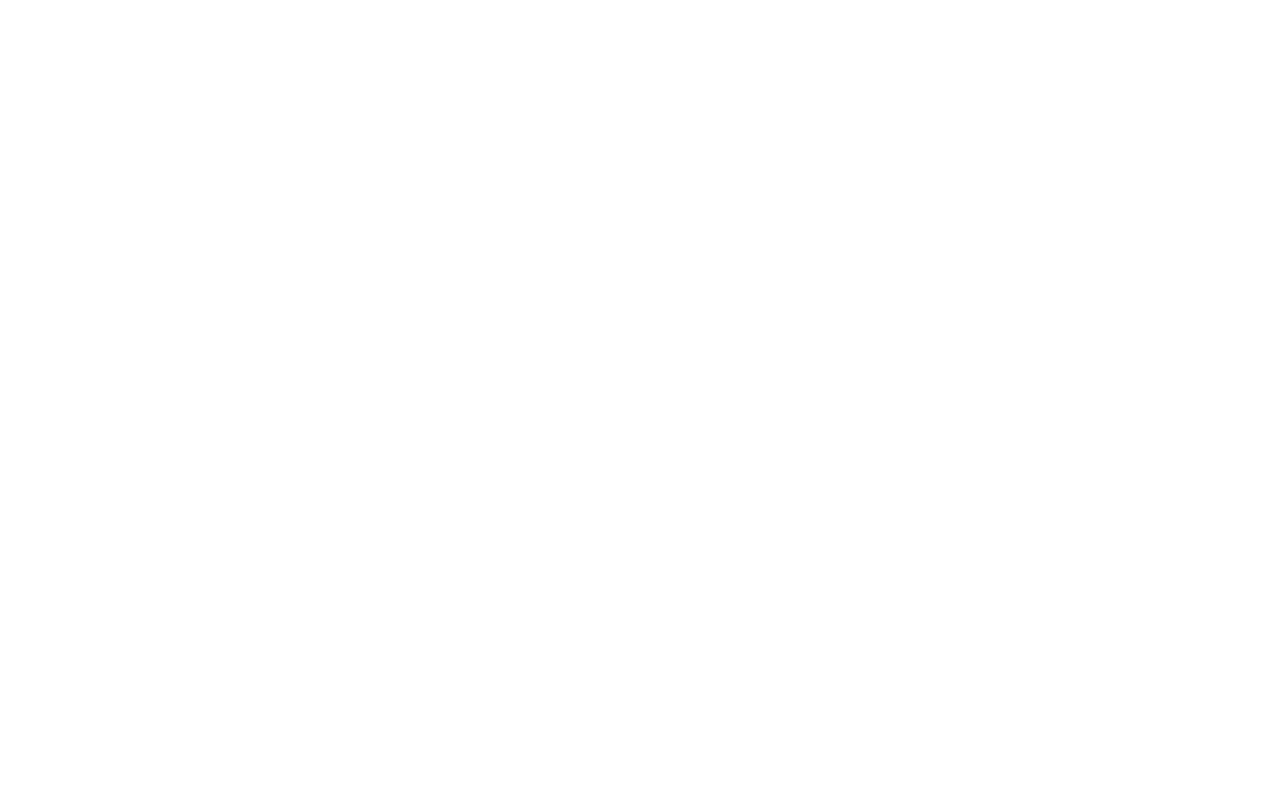
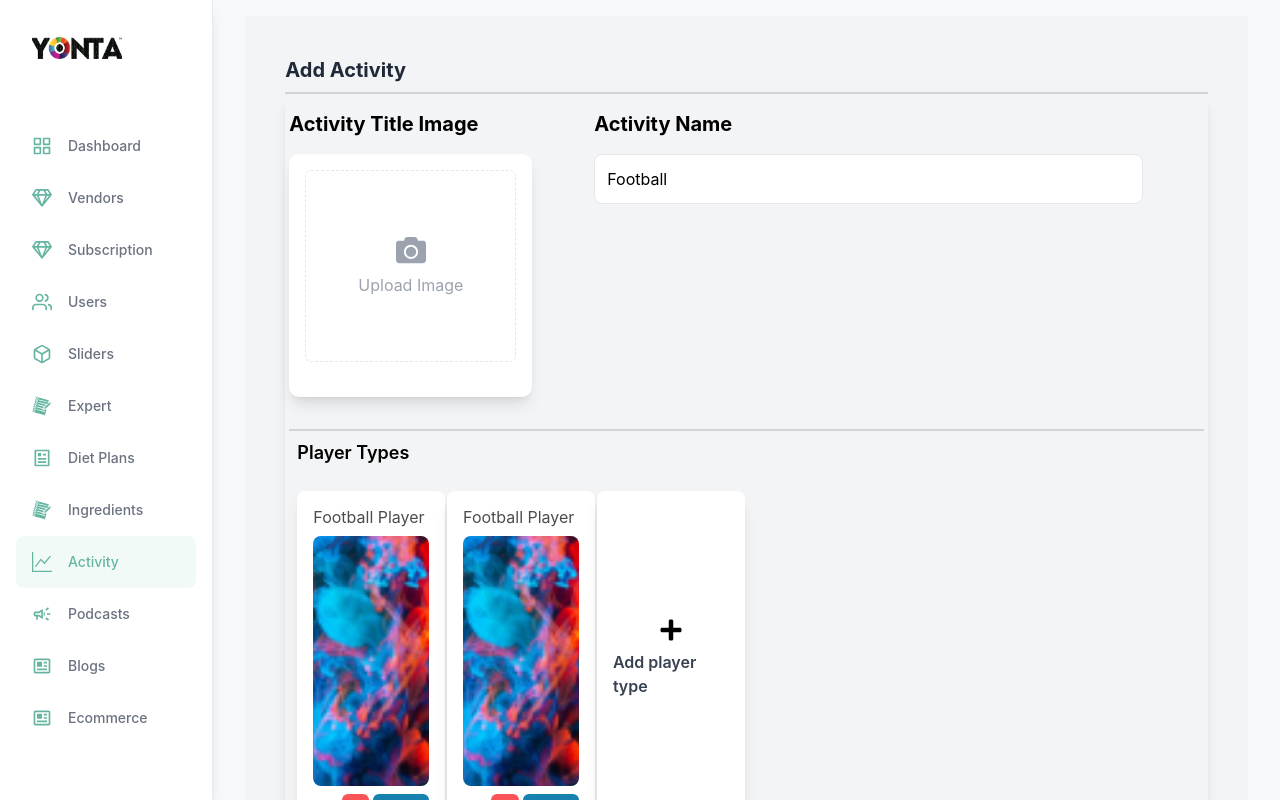
Before and after one commit to jazooanoynomous/Yonta, a React (Create React App) app in the folder yonta/: page /activity in a window 1280 px wide. Before the commit this address had no page. Built offline with nearby package versions, Linux system fonts and the light colour scheme.

Commit message:
activity modals

```diff
--- a/yonta/src/App.js
+++ b/yonta/src/App.js
@@ -5,6 +5,7 @@
 import Toast from './components/Notifications/Toast';
 import Dashboard from './screens/Dashboard';
 import Users from './screens/users';
+import ActivityAdd from './screens/Activity/activityAdd';
 
 function App() {
   return (
@@ -14,8 +15,9 @@
 
       <BrowserRouter>
         <Routes>
-        <Route path="/" element={<Users/>} />
-
+        <Route path="/" element={<Dashboard/>} />
+        <Route path="/patients" element={<Users/>} />
+        <Route path="/activity" element={<ActivityAdd/>} />
         </Routes>
       </BrowserRouter>
     </>
--- a/yonta/src/components/Modals/AddPlayerTypeModal.js
+++ b/yonta/src/components/Modals/AddPlayerTypeModal.js
@@ -1,61 +1,88 @@
 import React, { useState } from 'react';
+import { FaPlus, FaSave } from 'react-icons/fa';
 
-function AddPlayerTypeModal() {
-  const [isAddModalOpen, setIsAddModalOpen] = useState(false);
+const AddPlayerTypeModal = ({ onAddPlayerType }) => {
+  const [type, setType] = useState('Football');
+  const [image, setImage] = useState(null);
+  const [isModalOpen, setIsModalOpen] = useState(false);
 
-  const handleOpenAddModal = () => {
-    setIsAddModalOpen(true);
+  const handleImageUpload = (e) => {
+    const file = e.target.files[0];
+    setImage(URL.createObjectURL(file));
+  };
+
+  const handleAddPlayerType = () => {
+    if (type && image) {
+      onAddPlayerType({ type, image });
+      setType('Football');
+      setImage(null);
+      setIsModalOpen(false);
+    }
+  };
+
+  const handleModalOpen = () => {
+    setIsModalOpen(true);
+  };
+
+  const handleModalClose = () => {
+    setIsModalOpen(false);
   };
 
   return (
     <>
       <div
-        className="fixed"
-        style={{ top: '461px', left: '583px' }}
+        className="bg-white rounded-lg w-[148px] h-[334px] shadow-lg p-4 flex flex-col items-center justify-center cursor-pointer"
+        onClick={handleModalOpen}
       >
-        <div className="w-[148px] h-[334px] bg-white flex items-center justify-center flex-col rounded opacity-0">
-          <div className="text-4xl">+</div>
-          <p className="mt-2">Add player type</p>
-          <button
-            onClick={handleOpenAddModal}
-            className="absolute inset-0 opacity-0 cursor-pointer"
-          />
-        </div>
+        <FaPlus className="text-green-500 text-2xl mb-2" />
+        <span className="text-gray-700 font-semibold">Add player type</span>
       </div>
 
-      {isAddModalOpen && <AddPlayerFormModal close={() => setIsAddModalOpen(false)} />}
-    </>
-  );
-}
-
-function AddPlayerFormModal({ close }) {
-  return (
-    <>
-      <div className="fixed inset-0 bg-black bg-opacity-50 z-40" />
-      <div className="fixed top-[10%] left-1/2 transform -translate-x-1/2 bg-white w-[470px] h-[390px] flex rounded-lg z-50">
-        {/* Left Column */}
-        <div className="w-[148px] h-[334px] flex items-center justify-center bg-gray-100">
-          <span className="text-5xl">📷</span>
+      {isModalOpen && (
+        <div className="fixed inset-0 bg-black bg-opacity-50 flex items-center justify-center z-50">
+          <div className="bg-white rounded-lg w-[400px] shadow-lg p-6 relative">
+            <div className="flex gap-2 ">
+              <div className="w-[148px] h-[334px] bg-gray-100 border border-dashed border-gray-300 rounded-[30px] flex items-center justify-center">
+                {image ? (
+                  <img src={image} alt="Uploaded" className="object-cover h-full w-full rounded-md" />
+                ) : (
+                  <label className="cursor-pointer flex flex-col items-center justify-center">
+                    <span className="text-gray-400 mb-2">Upload Image</span>
+                    <input type="file" className="hidden" onChange={handleImageUpload} />
+                  </label>
+                )}
               </div>
-
-        {/* Right Column */}
-        <div className="w-[251px] h-[80px] ml-6 flex flex-col justify-between">
-          {/* Player Name */}
-          <div className="w-[142px] h-[24px] text-center">Player Name</div>
-          <textarea
-            className="w-[251px] h-[50px] rounded-tl-lg"
-            placeholder="Enter player name"
+              <div className="flex flex-col flex-grow">
+                <label className="mb-2 text-gray-700 font-semibold">Player type name</label>
+                <input
+                  type="text"
+                  placeholder="Player Type"
+                  value={type}
+                  onChange={(e) => setType(e.target.value)}
+                  className="w-full p-2 mb-4 border rounded-lg bg-gray-100"
                 />
               </div>
             </div>
             <button
-        className="fixed top-4 right-4 text-2xl z-50"
-        onClick={close}
+              className="absolute top-2 right-2 text-gray-500 hover:text-gray-700"
+              onClick={handleModalClose}
             >
               &times;
             </button>
+            <div className="absolute bottom-4 bg-green rounded-md right-4">
+              <button
+                className="bg-green-500 text-white w-[125.44px] h-[50px] rounded-lg flex items-center justify-center"
+                onClick={handleAddPlayerType}
+              >
+                <FaSave className="mr-2" />
+                Save
+              </button>
+            </div>
+          </div>
+        </div>
+      )}
     </>
   );
-}
+};
 
 export default AddPlayerTypeModal;
--- a/yonta/src/components/Modals/ImageUploadModal.js
+++ b/yonta/src/components/Modals/ImageUploadModal.js
@@ -1,34 +1,29 @@
-import React, { useRef } from 'react';
+import React, { useState } from 'react';
+import { FaCamera } from 'react-icons/fa'; // Import the camera icon
 
-function ImageUploadModal() {
-  const fileInputRef = useRef(null);
+const UploadImageModal = () => {
+  const [image, setImage] = useState(null);
 
-  const handleButtonClick = () => {
-    fileInputRef.current.click();
+  const handleImageUpload = (e) => {
+    const file = e.target.files[0];
+    setImage(URL.createObjectURL(file));
   };
 
   return (
-    <div className="fixed inset-0 flex items-center justify-center bg-white bg-opacity-50">
-      <div className="w-[243px] h-[243px] rounded-lg bg-white flex items-center justify-center relative">
-        <button
-          className="flex items-center justify-center w-full h-full outline-none"
-          onClick={handleButtonClick}
-        >
-          <span className="text-4xl">📷</span>
-          <input
-            type="file"
-            accept="image/*"
-            ref={fileInputRef}
-            className="absolute inset-0 opacity-0 cursor-pointer"
-            onChange={(e) => {
-              // Handle file selection
-              console.log(e.target.files[0]);
-            }}
-          />
-        </button>
+    <div className="bg-white p-4 rounded-[10px] shadow-lg w-[243px] h-[243px] relative">
+      <div className="flex items-center justify-center h-48 border border-dashed rounded-md">
+        {image ? (
+          <img src={image} alt="Uploaded" className="object-cover h-full w-full rounded-md" />
+        ) : (
+          <label className="cursor-pointer flex flex-col items-center">
+            <FaCamera className="text-gray-400 text-3xl mb-2" /> {/* Camera Icon */}
+            <span className="text-gray-400">Upload Image</span>
+            <input type="file" className="hidden" onChange={handleImageUpload} />
+          </label>
+        )}
       </div>
     </div>
   );
-}
+};
 
-export default ImageUploadModal;
+export default UploadImageModal;
--- a/yonta/src/components/Modals/PlayerTypeModal.js
+++ b/yonta/src/components/Modals/PlayerTypeModal.js
@@ -1,39 +1,35 @@
 import React from 'react';
+import { FaTrash, FaEdit } from 'react-icons/fa';
 
-function PlayerTypeModal({ heading, imageUrl }) {
+const PlayerTypeCard = ({ imageSrc, type, onDelete, onEdit,title}) => {
   return (
-    <div className="fixed" style={{ top: '461px', left: '415px' }}>
-      <div className="w-[148px] h-[334px] rounded-tl-lg bg-white opacity-0">
-        {/* Heading */}
-        <h3 className="text-center mt-4">{heading}</h3>
-
-        {/* Image */}
-        <img
-          src={imageUrl}
-          alt="Player"
-          className="w-[124px] h-[250px] mx-auto rounded-tl-lg opacity-0"
-        />
-
-        {/* Buttons */}
-        <div className="flex flex-col gap-0 mt-4">
-          <button
-            className="w-[87.79px] h-[24px] bg-blue-500 text-white flex items-center justify-center rounded-md opacity-0"
-            style={{ gap: '4px' }}
-          >
-            <span className="text-xl">✏️</span>
-            <span>Edit</span>
-          </button>
-          <button
-            className="w-[87.79px] h-[24px] bg-red-500 text-white flex items-center justify-center rounded-md mt-2 opacity-0"
-            style={{ gap: '4px' }}
-          >
-            <span className="text-xl">🗑️</span>
-            <span>Delete</span>
-          </button>
+    <div className="bg-white rounded-lg w-[148px] h-[334px] shadow-lg p-4">
+           {title && (
+        <div
+          className="text-black opacity-70 w-[114px] h-[21px] mb-2"
+          style={{ lineHeight: '21px' }}
+        >
+          {title}
         </div>
+      )}
+      <img src={imageSrc} alt={type} className="h-[250px] w-[124px] object-cover rounded-[8px]" />
+      <div className="flex justify-end mt-2 gap-[4px]">
+        <button
+          className="flex items-center justify-center bg-[#FB5458] rounded-[6px] w-[27.78px] h-[24px] p-[7px_10px]"
+          onClick={onDelete}
+        >
+          <FaTrash className="w-[7.78px] h-[10px] text-white" />
+        </button>
+        <button
+          className="flex items-center justify-center bg-[#1782AF] rounded-[6px] w-[56.01px] h-[24px] p-[7px_10px]"
+          onClick={onEdit}
+        >
+          <FaEdit className="w-[10.01px] h-[10px] text-white mr-2" />
+          <span className="text-[10px] font-normal leading-[100%] tracking-[-0.01em] text-white">Edit</span>
+        </button>
       </div>
     </div>
   );
-}
+};
 
-export default PlayerTypeModal;
+export default PlayerTypeCard;
--- a/yonta/src/screens/Activity/activityAdd.js
+++ b/yonta/src/screens/Activity/activityAdd.js
@@ -1,39 +1,88 @@
-import React, { useState } from 'react';
-import ImageUploadModal from '../../components/Modals/ImageUploadModal';
-import PlayerTypeModal from '../../components/Modals/PlayerTypeModal';
-import AddPlayerTypeModal from '../../components/Modals/AddPlayerTypeModal'
+import React, { useState } from "react";
+import UploadImageModal from "../../components/Modals/ImageUploadModal";
+import AddPlayerTypeModal from "../../components/Modals/AddPlayerTypeModal";
+import PlayerTypeCard from "../../components/Modals/PlayerTypeModal";
 import Layout from "../../Layout";
+const Activity = () => {
+  const [playerTypes, setPlayerTypes] = useState([
+    { type: "Non Goalkeeper", imageSrc: "/path/to/non-goalkeeper-image.jpg" },
+    { type: "Goalkeeper", imageSrc: "/path/to/goalkeeper-image.jpg" },
+  ]);
 
-function ActivityAdd() {
+  const handleDelete = (index) => {
+    const newPlayerTypes = [...playerTypes];
+    newPlayerTypes.splice(index, 1);
+    setPlayerTypes(newPlayerTypes);
+  };
+
+  const handleEdit = (index) => {
+    alert(`Edit player type: ${playerTypes[index].type}`);
+  };
+
+  const handleAddPlayerType = (newPlayerType) => {
+    setPlayerTypes([...playerTypes, newPlayerType]);
+  };
 
   return (
     <Layout>
-    <div className="app-container">
+      <div className="min-h-screen bg-gray-100 p-10">
         <div className="add-activity">
-      <h2 className="text-xl font-bold text-gray-800 mb-2">Add Activity</h2>
+          <h3 className="text-xl font-bold text-gray-800 mb-2">Add Activity</h3>
           <hr className="border border-gray-300 mt-0" />
         </div>
-      <div className="activity-section">
-        <div className="image-upload">
-          <ImageUploadModal />
+        <div className="bg-gray-100 rounded-lg shadow-lg p-1">
+
+          <div className="grid grid-cols-3 gap-0 pt-3">
+
+            <div className="relative">
+            <h3 className="text-xl font-bold mb-4">Activity Title Image</h3>
+
+              <UploadImageModal />
+            </div>
+
+            <div className="col-span-2 ">
+            <h3 className="text-xl font-bold mb-4">Activity Name</h3>
+              <input
+                type="text"
+                placeholder="Activity Name"
+                className="w-[90%] p-3 border rounded-lg"
+                value="Football"
+              />
             </div>
           </div>
 
-      <div className="player-types bg-black">
-        <AddPlayerTypeModal
-          header="Non Goalkeeper"
-          image="/path-to-non-goalkeeper-image"
+          <div className="mt-8">
+          <hr className="border border-gray-300 mt-0" />
+
+            <h3 className="text-lg font-semibold mb-4 p-2">Player Types</h3>
+
+            <div className="grid grid-cols-6 px-2 gap-0">
+              {playerTypes.map((playerType, index) => (
+                <PlayerTypeCard
+                  key={index}
+                  imageSrc={'images/Rectangle 4557.png'}
+                  type={playerType.type}
+                  onDelete={() => handleDelete(index)}
+                  onEdit={() => handleEdit(index)}
+                  title={'Football Player'}
                 />
-        <PlayerTypeModal
-          header="Goalkeeper"
-          image="/path-to-goalkeeper-image"
-        />
-        <AddPlayerTypeModal />
+              ))}
+              <AddPlayerTypeModal onAddPlayerType={handleAddPlayerType} />
+            </div>
           </div>
 
+          <div className="flex justify-between mt-8 py-2">
+            <button className="bg-green-500 text-white px-6 py-2 rounded-lg">
+              Save
+            </button>
+            <button className="bg-purple-500 text-white px-6 py-2 rounded-lg">
+              Save & proceed to workout selection
+            </button>
+          </div>
+        </div>
       </div>
     </Layout>
   );
-}
+};
 
-export default ActivityAdd;
+export default Activity;
--- a/yonta/src/screens/users.js
+++ b/yonta/src/screens/users.js
@@ -8,7 +8,6 @@
 import { toast } from "react-hot-toast";
 import { Button, FromToDate, Select } from "../components/Form";
 import { PatientTable } from "../components/Tables";
-import Sidebar from "../Layout/Sidebar";
 import { FaSearch } from "react-icons/fa";
 
 function Users() {
```
Lines whose indentation alone changed are shown as unchanged.
